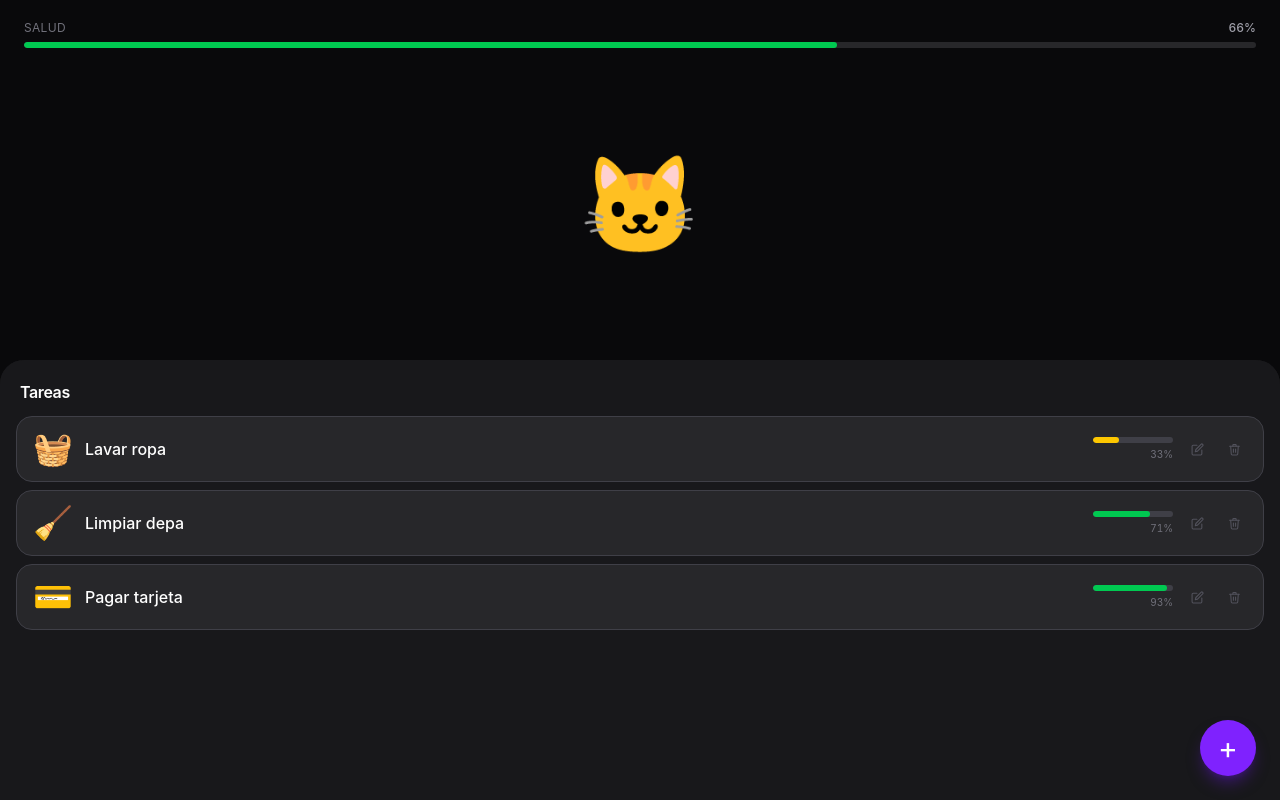
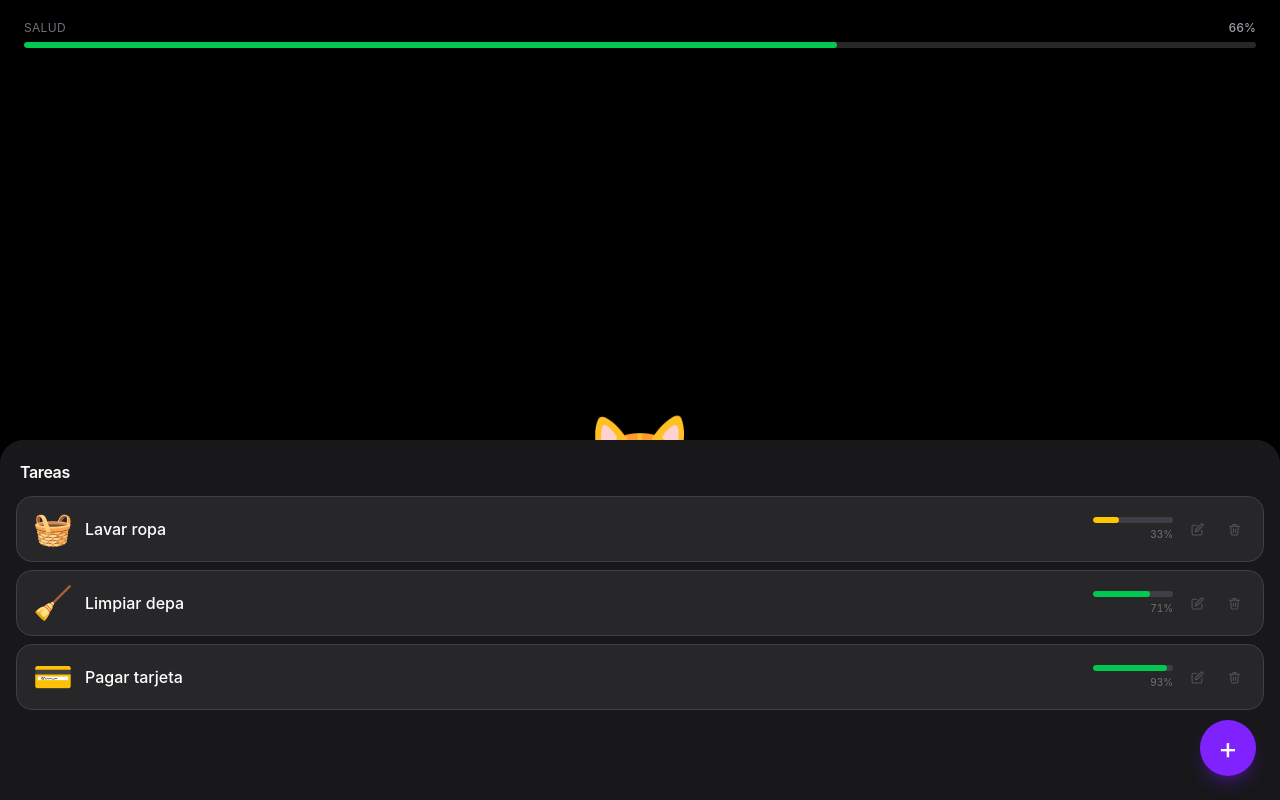
Before and after one commit to fernandosanchez1903/Organizador-, a React (Vite) app: page / in a window 1280 px wide. Built offline with nearby package versions, Linux system fonts and the light colour scheme.

Commit message:
fix: layout completo — ZonaPersonaje full screen, scroll solo en ZonaTareas

```diff
--- a/src/App.jsx
+++ b/src/App.jsx
@@ -38,7 +38,7 @@ export default function App() {
 
   return (
     <div style={{ height: '100dvh', overflow: 'hidden', position: 'relative' }} className="bg-zinc-950">
-      <ZonaPersonaje vidaGeneral={vidaGeneral} hayTareas={tareas.length > 0} />
+      <ZonaPersonaje vidaGeneral={vidaGeneral} />
       <ZonaTareas
         tareas={tareasOrdenadas}
         onCompletar={completarTarea}
--- a/src/components/ZonaPersonaje.jsx
+++ b/src/components/ZonaPersonaje.jsx
@@ -1,36 +1,37 @@
 import { colorBarra } from '../utils/tareas'
 
-// Zona superior fija: personaje (gato placeholder) + barra de vida general.
-// z-index 0 para que la zona de tareas al hacer scroll lo tape físicamente.
-export default function ZonaPersonaje({ vidaGeneral, hayTareas }) {
+// Escena completa del personaje: ocupa toda la pantalla como fondo fijo.
+// z-index 0 → el panel de tareas (z-index 10) lo tapa al hacer scroll.
+// El gato está posicionado al ~60% del alto para que quede visible
+// sobre el borde superior del panel de tareas (que empieza en 55dvh).
+export default function ZonaPersonaje({ vidaGeneral }) {
   return (
     <div
-      className="fixed top-0 left-0 right-0 flex flex-col bg-zinc-950"
-      style={{ height: '45dvh', zIndex: 0 }}
+      className="bg-black"
+      style={{ position: 'fixed', top: 0, left: 0, right: 0, bottom: 0, zIndex: 0 }}
     >
-      {/* Barra de vida general pegada al tope con padding razonable */}
+      {/* Barra de salud general pegada al tope */}
       <div className="px-6 pt-5 flex flex-col gap-1.5">
         <div className="flex justify-between items-center">
           <span className="text-zinc-500 text-xs tracking-wide uppercase">Salud</span>
           <span className="text-zinc-400 text-xs font-medium tabular-nums">{vidaGeneral}%</span>
         </div>
-        <div className="w-full bg-zinc-800 rounded-full h-1.5 overflow-hidden">
+        <div className="w-full bg-zinc-800 rounded-full overflow-hidden" style={{ height: '6px' }}>
           <div
-            className={`h-1.5 rounded-full transition-all duration-700 ${colorBarra(vidaGeneral)}`}
-            style={{ width: `${vidaGeneral}%` }}
+            className={`rounded-full transition-all duration-700 ${colorBarra(vidaGeneral)}`}
+            style={{ width: `${vidaGeneral}%`, height: '6px' }}
           />
         </div>
       </div>
 
-      {/* Personaje centrado en el espacio restante */}
-      <div className="flex-1 flex flex-col items-center justify-center select-none">
-        {/* Placeholder hasta que lleguen los GIFs de Bianca */}
+      {/* Gato placeholder centrado horizontalmente, a ~60% del alto de pantalla */}
+      <div
+        style={{ position: 'absolute', top: '58%', left: '50%', transform: 'translate(-50%, -50%)' }}
+        className="flex flex-col items-center select-none"
+      >
         <span style={{ fontSize: '96px', lineHeight: 1 }} role="img" aria-label="Gato">
           🐱
         </span>
-        {!hayTareas && (
-          <p className="text-zinc-600 text-sm mt-3">Todo tranquilo por aquí</p>
-        )}
       </div>
     </div>
   )
--- a/src/components/ZonaTareas.jsx
+++ b/src/components/ZonaTareas.jsx
@@ -7,7 +7,7 @@ export default function ZonaTareas({ tareas, onCompletar, onEliminar, onEditar }
   return (
     <div
       className="fixed left-0 right-0 bottom-0 bg-zinc-900 overflow-y-auto"
-      style={{ top: '45dvh', zIndex: 10, borderRadius: '24px 24px 0 0' }}
+      style={{ top: '55dvh', zIndex: 10, borderRadius: '24px 24px 0 0' }}
     >
       {/* Header sticky dentro del scroll: se queda arriba al bajar la lista */}
       <div className="sticky top-0 bg-zinc-900 px-5 pt-5 pb-3 z-10">
--- a/src/index.css
+++ b/src/index.css
@@ -3,4 +3,6 @@
 html, body {
   overflow: hidden;
   height: 100%;
+  margin: 0;
+  padding: 0;
 }
```
